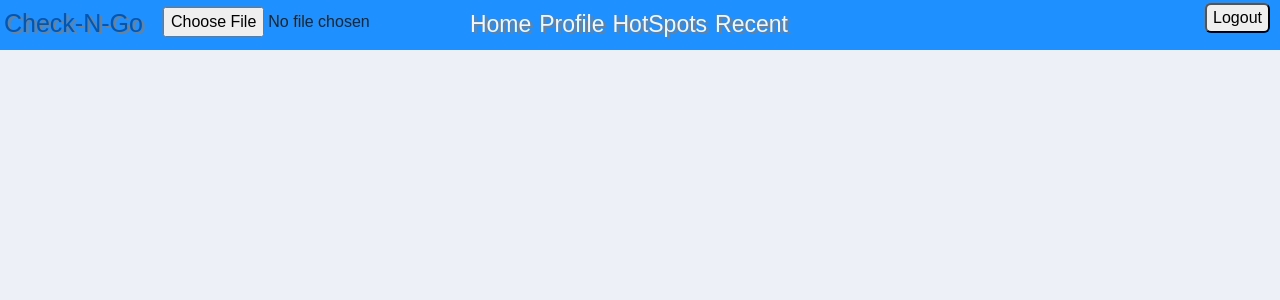
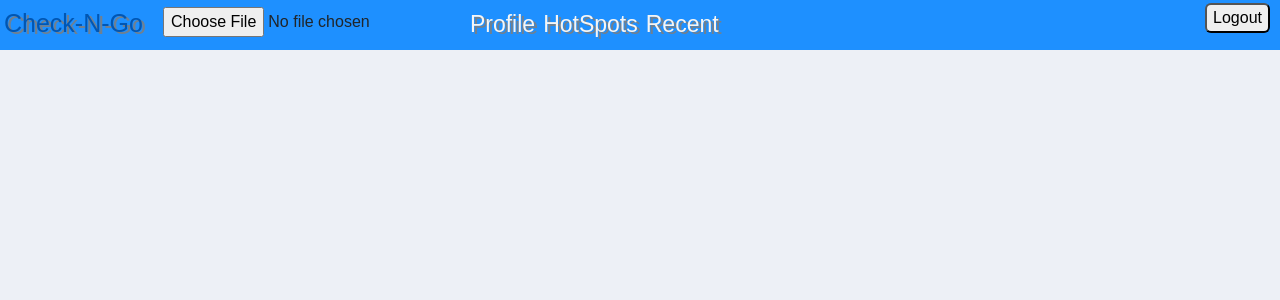
Before and after one commit to mtconry/project3, a React (Create React App) app in the folder client/: page / in a window 1280 px wide. Shown: the top 300 px of the page. Built offline with nearby package versions, Linux system fonts and the light colour scheme; no server answers.

Commit message:
home button removed/need to fix profile page

```diff
--- a/client/src/App.js
+++ b/client/src/App.js
@@ -55,7 +55,7 @@ class App extends Component {
             <a className="navbar-brand" href="/home">Check-N-Go</a>
               {this.state.loggedIn
               ?<div style={{ display:"inline-block" }}>
-              <Link to="/">Home</Link>
+              {/* <Link to="/">Home</Link> */}
               <Link to="/Profile">Profile</Link>
               <Link to="/HotSpots">HotSpots</Link>
               <Link to="/Recent">Recent</Link>
--- a/client/src/pages/profile.js
+++ b/client/src/pages/profile.js
@@ -11,7 +11,7 @@ class profile extends Component {
       }
 
       componentDidMount() {
-        Axios.get("/api/user/:id").then(res => {
+        Axios.get("/api/user/").then(res => {
             this.setState({
                 users: res.data
             });
```
